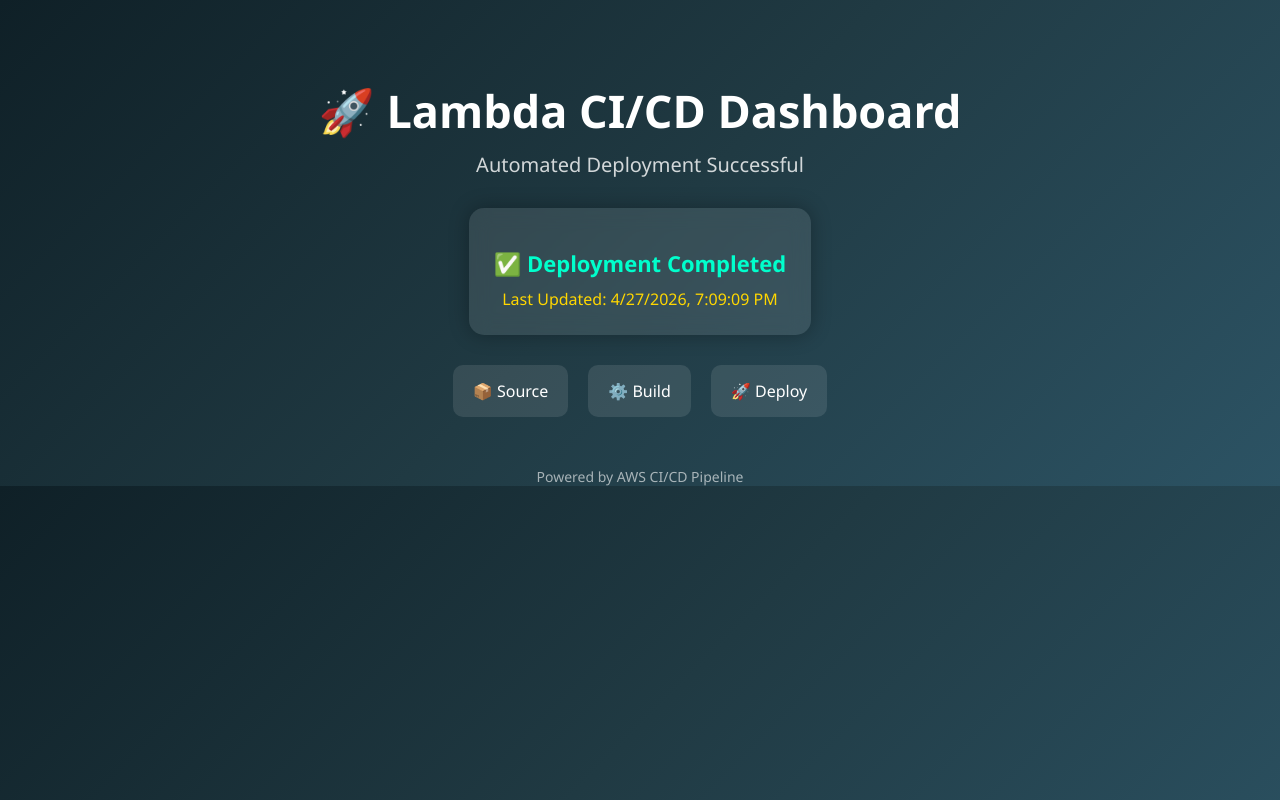
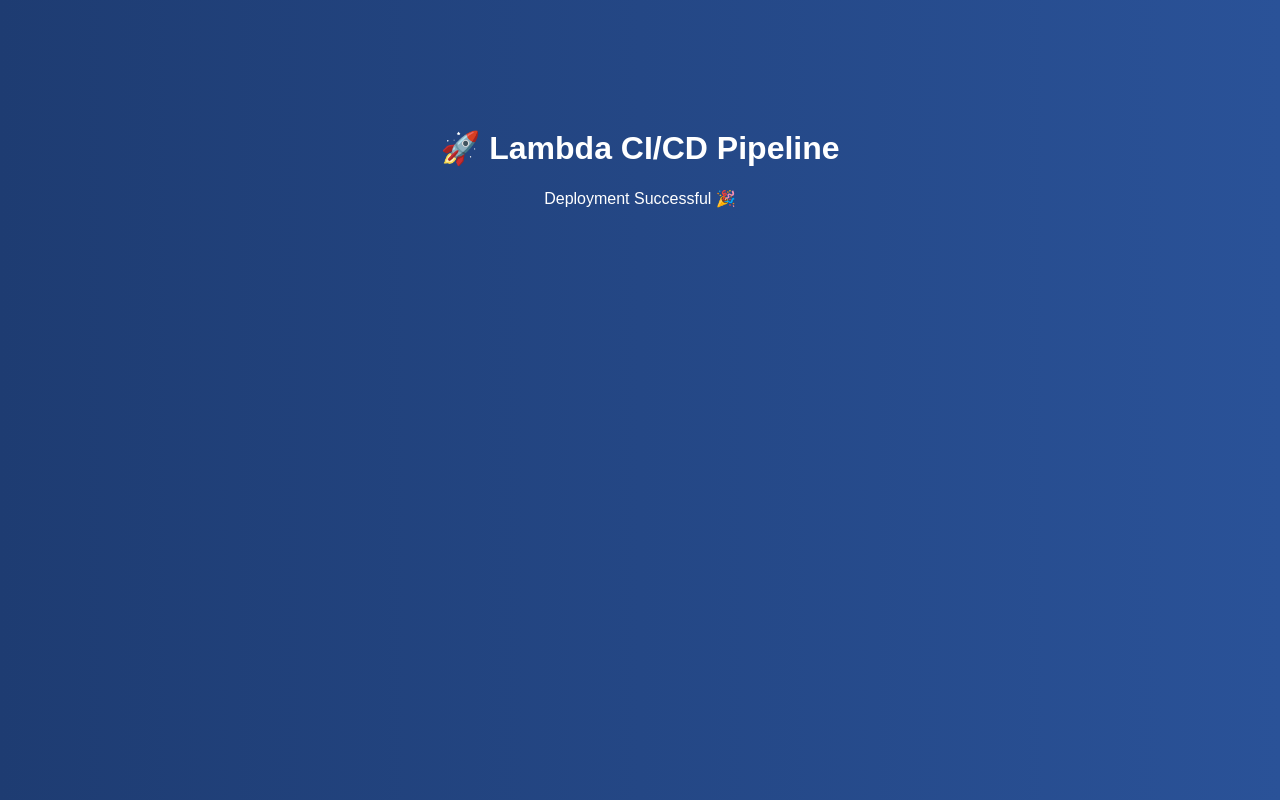
Before and after one commit to dhruminkumarbhavsar/lambda-cicd-app, a website: page index.html in a window 1280 px wide. Drawn offline with Linux system fonts and the light colour scheme.

```diff
--- a/index.html
+++ b/index.html
@@ -1,113 +1,20 @@
 <!DOCTYPE html>
 <html>
 <head>
-    <title>Lambda CI/CD Dashboard</title>
+    <title>Lambda CI/CD</title>
     <style>
         body {
-            margin: 0;
-            font-family: 'Segoe UI', sans-serif;
-            background: linear-gradient(135deg, #0f2027, #203a43, #2c5364);
+            text-align: center;
+            font-family: Arial;
+            background: linear-gradient(to right, #1e3c72, #2a5298);
             color: white;
-            text-align: center;
-        }
-
-        .container {
-            margin-top: 80px;
-        }
-
-        h1 {
-            font-size: 45px;
-            margin-bottom: 10px;
-            animation: fadeIn 2s ease-in-out;
-        }
-
-        .subtitle {
-            font-size: 20px;
-            opacity: 0.8;
-            margin-bottom: 30px;
-        }
-
-        .card {
-            background: rgba(255,255,255,0.1);
-            padding: 25px;
-            border-radius: 15px;
-            display: inline-block;
-            box-shadow: 0 0 20px rgba(0,0,0,0.3);
-            backdrop-filter: blur(10px);
-        }
-
-        .status {
-            font-size: 22px;
-            color: #00ffcc;
-            margin-top: 15px;
-            font-weight: bold;
-        }
-
-        .time {
-            margin-top: 10px;
-            font-size: 16px;
-            color: #ffd700;
-        }
-
-        .pipeline {
-            margin-top: 30px;
-            display: flex;
-            justify-content: center;
-            gap: 20px;
-        }
-
-        .step {
-            background: rgba(255,255,255,0.1);
-            padding: 15px 20px;
-            border-radius: 10px;
-            transition: 0.3s;
-        }
-
-        .step:hover {
-            transform: scale(1.1);
-            background: rgba(255,255,255,0.2);
-        }
-
-        .footer {
-            margin-top: 50px;
-            font-size: 14px;
-            opacity: 0.6;
-        }
-
-        @keyframes fadeIn {
-            from {opacity: 0; transform: translateY(20px);}
-            to {opacity: 1; transform: translateY(0);}
+            padding-top: 100px;
         }
     </style>
 </head>
 
 <body>
-    <div class="container">
-        <h1>🚀 Lambda CI/CD Dashboard</h1>
-        <div class="subtitle">Automated Deployment Successful</div>
-
-        <div class="card">
-            <div class="status">✅ Deployment Completed</div>
-            <div class="time" id="time"></div>
-        </div>
-
-        <div class="pipeline">
-            <div class="step">📦 Source</div>
-            <div class="step">⚙️ Build</div>
-            <div class="step">🚀 Deploy</div>
-        </div>
-
-        <div class="footer">Powered by AWS CI/CD Pipeline</div>
-    </div>
-
-    <script>
-        function updateTime() {
-            const now = new Date();
-            document.getElementById("time").innerText =
-                "Last Updated: " + now.toLocaleString();
-        }
-        updateTime();
-        setInterval(updateTime, 1000);
-    </script>
+    <h1>🚀 Lambda CI/CD Pipeline</h1>
+    <p>Deployment Successful 🎉</p>
 </body>
 </html>
```
